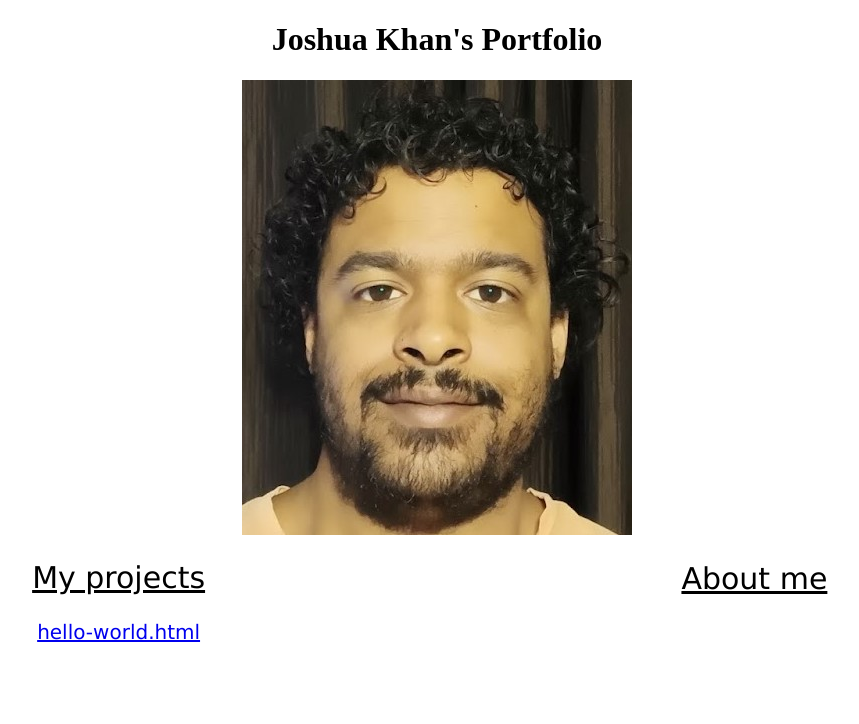
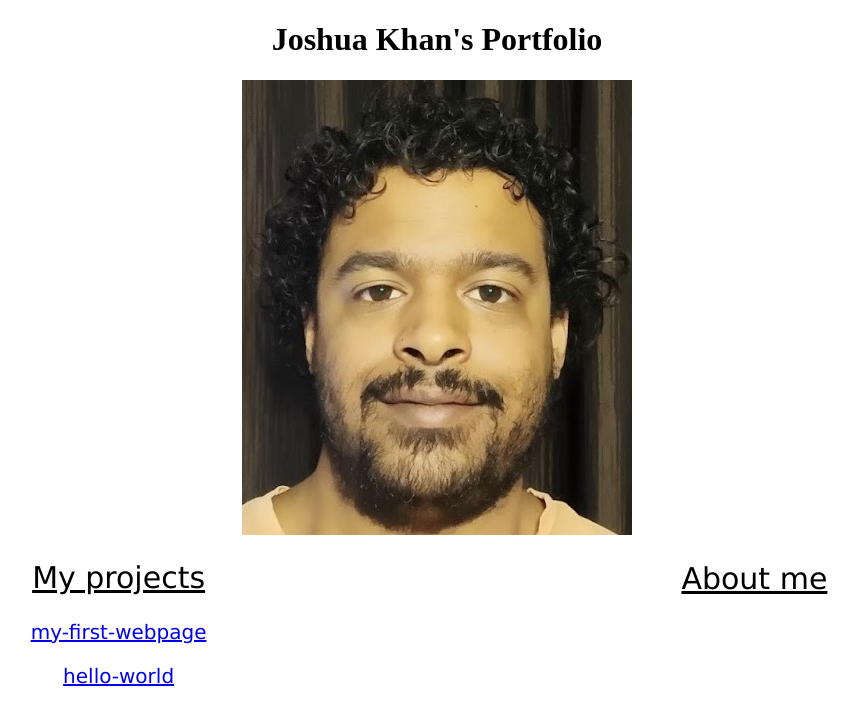
Before and after one commit to Khanjo/Portfolio, a plain HTML site: page index.html in a window 1280 px wide. Shown: the whole page, without its empty margins (203-1062 px from the left). Drawn offline with Linux system fonts and the light colour scheme.

Commit message:
add links to projects

```diff
--- a/index.html
+++ b/index.html
@@ -16,7 +16,10 @@
 
     <div class="projects">
         <h2>My projects</h2>
-        <p><a href="https://khanjo.github.io/hello-world/">hello-world.html</a></p>
+
+        <p><a href="https://khanjo.github.io/my-first-webpage/">my-first-webpage</a></p>
+
+        <p><a href="https://khanjo.github.io/hello-world/">hello-world</a></p>
     </div>
 
     <div id="about">
```
